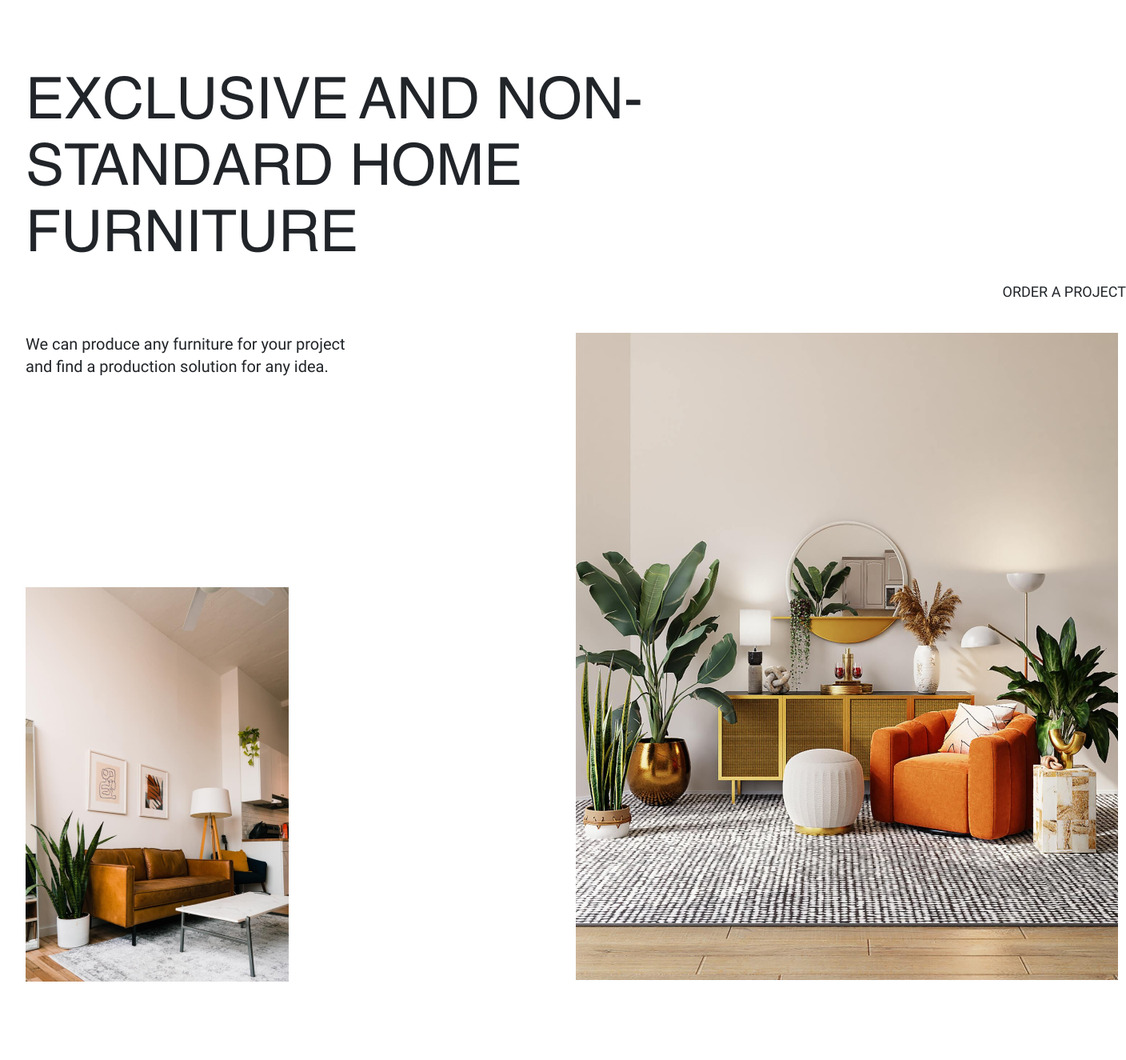
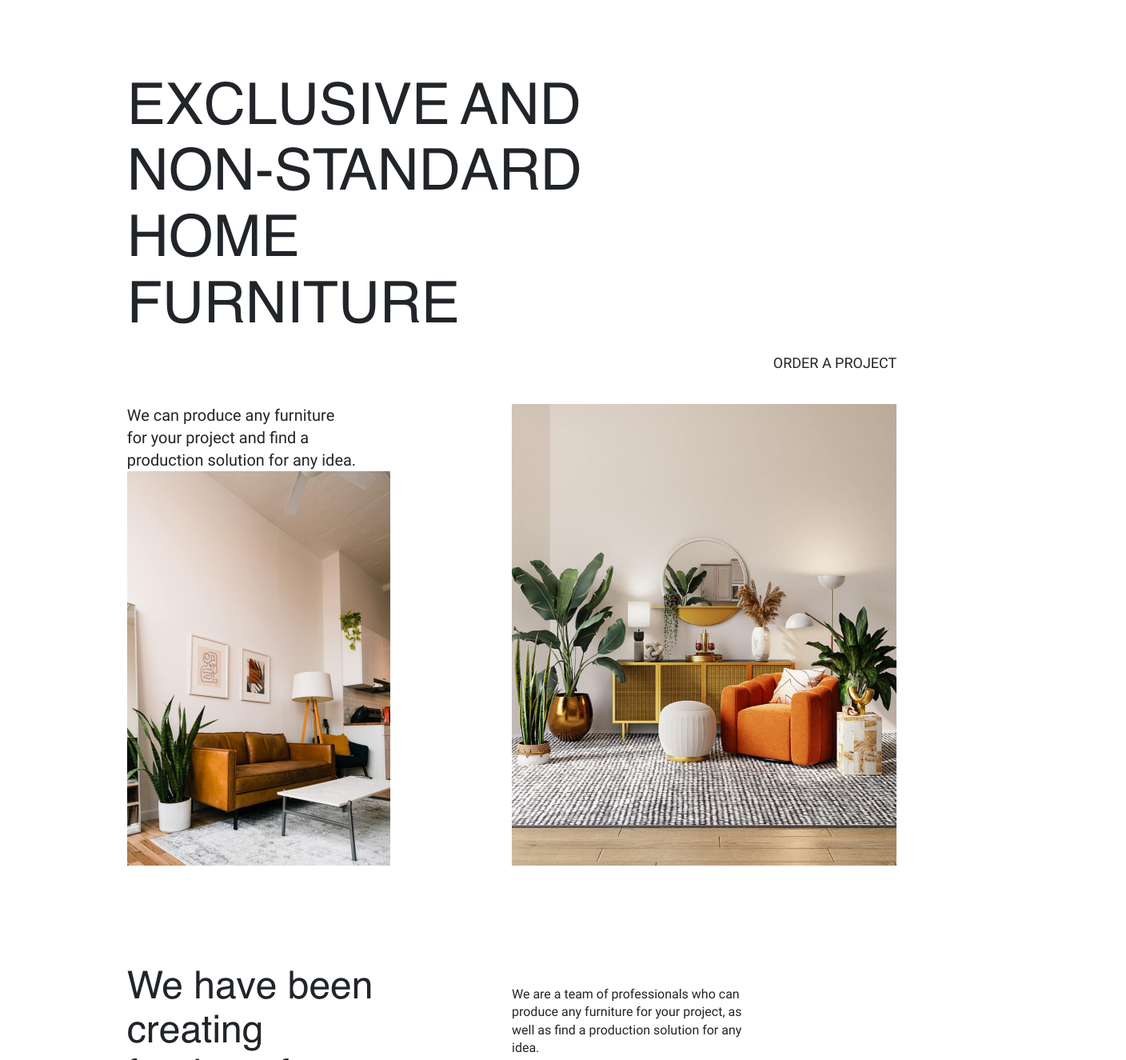
Before and after one commit to AntonSot-Github/Aveji, a plain HTML site: page index.html in a window 1280 px wide. Shown: the part 181-1506 px from the top of the page at 80% size, 1408 px wide, since content can reach past the window. Drawn offline with nearby package versions, Linux system fonts and the light colour scheme; files that its build step writes are made by us from their sources; a web font is replaced by a local one.

Commit message:
picture and body adaptation

```diff
--- a/sass/_typography.sass
+++ b/sass/_typography.sass
@@ -19,7 +19,7 @@ h3
     font-weight: 200
 
 h4
-    font-family: "helvetica-bolt", sans-serif
+    font-family: "helvetica-regular"
     font-size: 1.8rem
     font-weight: 600
 
--- a/sass/layout/_header.sass
+++ b/sass/layout/_header.sass
@@ -1,6 +1,6 @@
 header
     display: grid
-    grid-template-columns: 3fr 2fr
+    grid-template-columns: minmax(min-content, 3fr) minmax(min-content, 2fr)
     margin-bottom: 4rem
     a
         text-transform: uppercase
--- a/sass/layout/_main.sass
+++ b/sass/layout/_main.sass
@@ -11,8 +11,12 @@ main
         p
             font-size: 2rem
             width: 60%
+
+    &__right-side
         img
-            align-self: flex-start
+            width: 100%
+            height: 100%
+            object-fit: cover
 
 .section-about
     display: grid
@@ -86,6 +90,10 @@ td
     grid-template-columns: 50% 50%
     &__img
         left: 0
+        img
+            width: 85%
+            height: 100%
+            object-fit: cover
     &__form-part
         h2
             margin-bottom: 3.2rem
--- a/sass/layout/_navigation.sass
+++ b/sass/layout/_navigation.sass
@@ -1,7 +1,7 @@
 .navigation
     margin-bottom: 4rem
     display: grid
-    grid-template-columns: 3fr 1fr 1fr
+    grid-template-columns: minmax(min-content, 3fr) minmax(min-content, 1fr) minmax(min-content, 1fr)
     ul
         list-style: none
         line-height: 3.5rem
--- a/sass/style.sass
+++ b/sass/style.sass
@@ -39,8 +39,8 @@ html
 
 body
     background-color: $white
-    padding: 3.2rem
+    padding: 3%
 
 .container
     margin: 0 auto
-    width: 137.6rem
+    width: 80%
```
Also changed, not shown: sass/abstracts/_mixin.sass (added).
